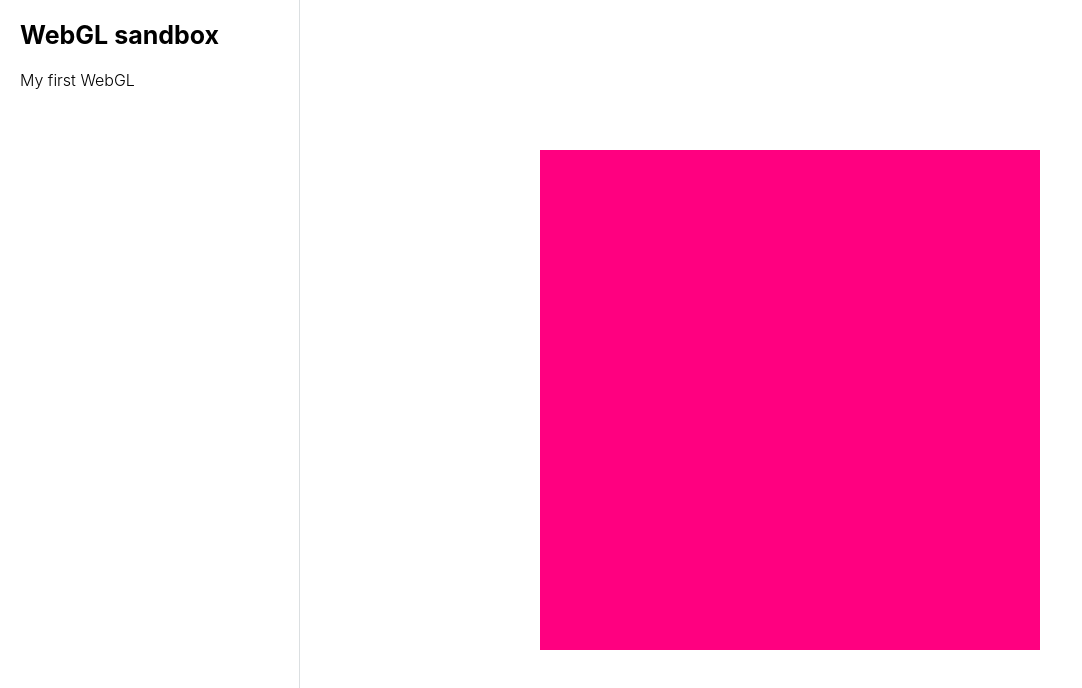
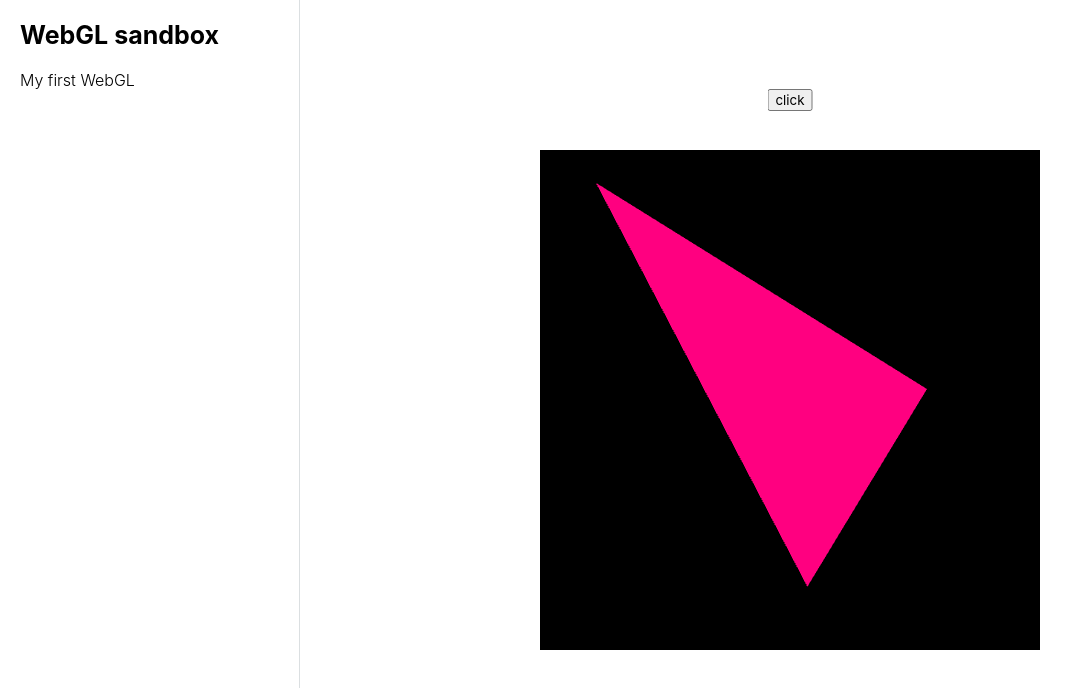
Before and after one commit to FumiyaShibusawa/webgl-sandbox, a Nuxt app: page / in a window 1280 px wide. Shown: the top 688 px of the page, without its empty margins (0-1082 px from the left). Built offline with nearby package versions, Linux system fonts and the light colour scheme.

Commit message:
update: set button to draw canvas

```diff
--- a/pages/index.vue
+++ b/pages/index.vue
@@ -1,5 +1,8 @@
 <template>
+  <div>
     <canvas id="glCanvas" width="500" height="500"></canvas>
+    <button type="button" @click="drawCanvas">click</button>
+  </div>
 </template>
 <style lang="scss" scoped>
 #glCanvas {
@@ -8,11 +11,24 @@
   left: 50%;
   transform: translate(-50%, -50%);
 }
+button {
+  position: absolute;
+  top: 12.5%;
+  left: 50%;
+  transform: translate(-50%, -50%);
+}
 </style>
 <script scoped>
 import * as WebGLUtils from "@/assets/js/webgl_utils";
 export default {
-  mounted() {
+  methods: {
+    generateVertex(vertexNumber) {
+      return Array.from(
+        { length: vertexNumber * 2 },
+        () => Math.random() * 2 - 1
+      );
+    },
+    drawCanvas() {
       const canvas = document.getElementById("glCanvas");
       const gl = canvas.getContext("webgl");
       gl.clearColor(0, 0, 0, 1);
@@ -24,19 +40,22 @@ export default {
           gl_Position = aVertexPosition;
         }
       `;
-
       const fsSource = `
         void main() {
           gl_FragColor = vec4(1, 0, 0.5, 1);
         }
       `;
 
-    const shaderProgram = WebGLUtils.initShaderProgram(gl, vsSource, fsSource);
+      const shaderProgram = WebGLUtils.initShaderProgram(
+        gl,
+        vsSource,
+        fsSource
+      );
       const vertexPosition = gl.getAttribLocation(
         shaderProgram,
         "aVertexPosition"
       );
-    const positions = [-1.0, 1.0, 1.0, 1.0, -1.0, -1.0, 1.0, -1.0];
+      const positions = this.generateVertex(4);
       const buffers = WebGLUtils.initBuffers(gl, positions);
 
       gl.bindBuffer(gl.ARRAY_BUFFER, buffers.position);
@@ -47,5 +66,10 @@ export default {
 
       gl.drawArrays(gl.TRIANGLE_STRIP, 0, 4);
     }
+  },
+
+  mounted() {
+    this.drawCanvas();
+  }
 };
 </script>
```
Lines whose indentation alone changed are shown as unchanged.
